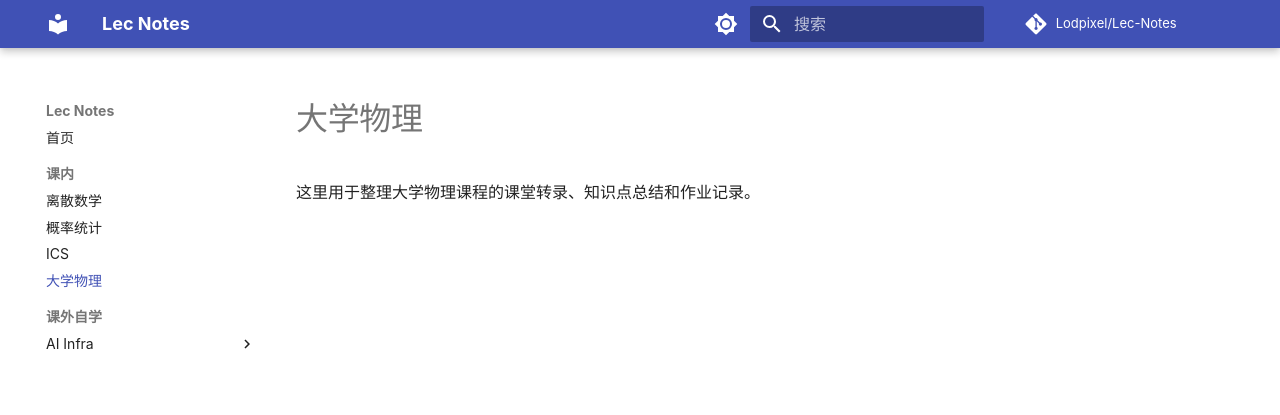
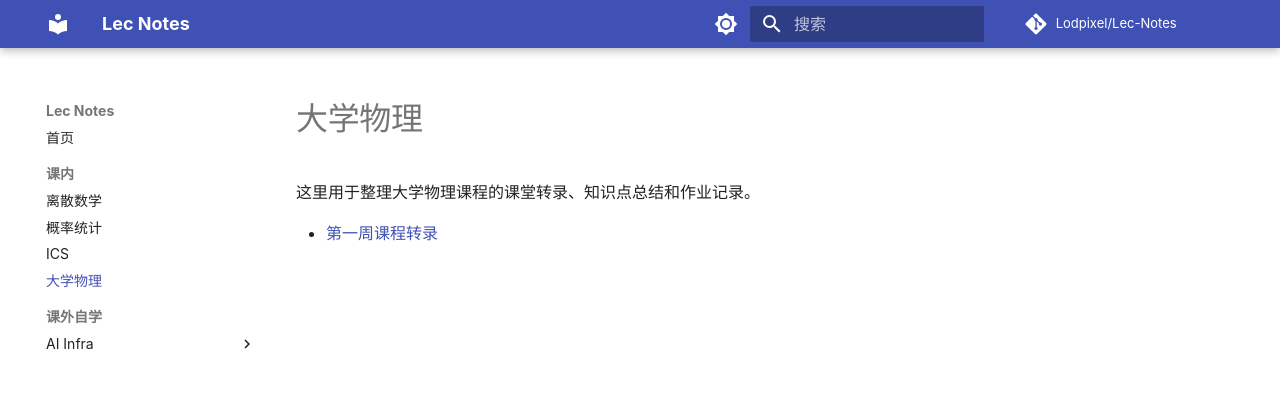
Before and after one commit to Lodpixel/Lec-Notes, an MkDocs documentation site: the page built from docs/课内/大学物理/index.md, in a window 1280 px wide. Shown: the top 415 px of the page. Built offline with MkDocs 1.6.1 and Material for MkDocs 9.7.7, drawn with Linux system fonts in a browser that asks for light colours; comment, search, counter and statistics services are not loaded.

Commit message:
docs: 添加大学物理第一周课程转录入口

```diff
--- a/docs/课内/大学物理/index.md
+++ b/docs/课内/大学物理/index.md
@@ -1,3 +1,5 @@
 # 大学物理
 
 这里用于整理大学物理课程的课堂转录、知识点总结和作业记录。
+
+- [第一周课程转录](第一周课程转录.md)
```
